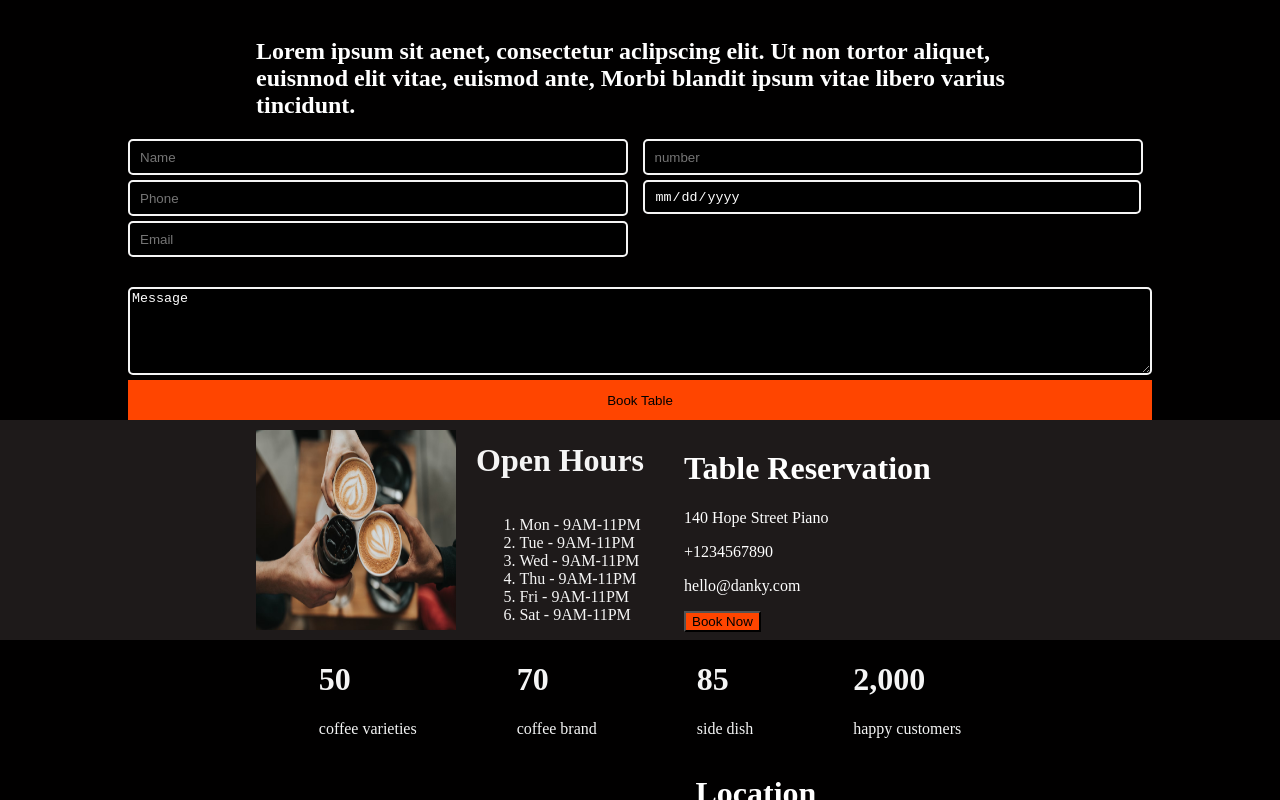
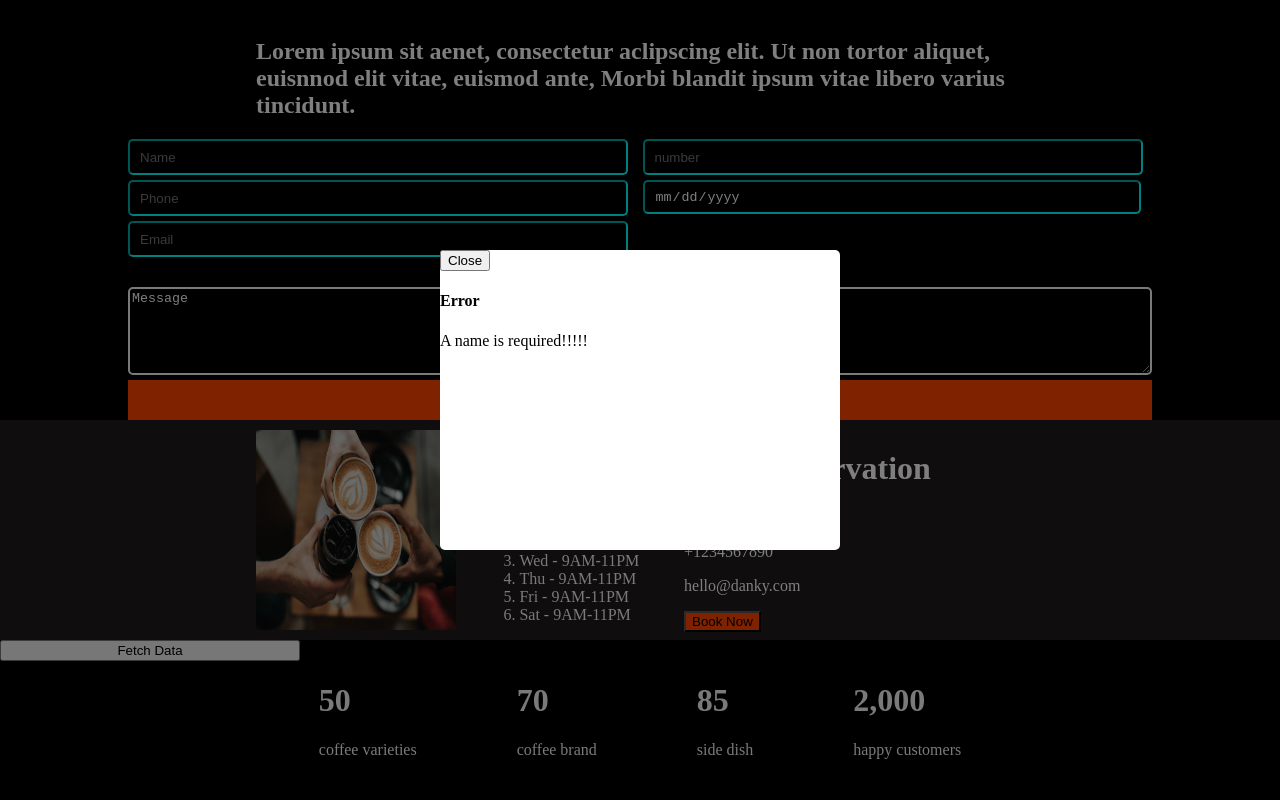
Before and after one commit to JoshuaSiema/COFFEEWEBSITE2, a plain HTML site: page index.html in a window 1280 px wide. Both pictures are taken after a click on the button "Book Table". Shown: the part 539-1339 px from the top of the page. Drawn offline with Linux system fonts and the light colour scheme.

Commit message:
Completed

```diff
--- a/index.css
+++ b/index.css
@@ -4,6 +4,7 @@ body{
     margin: 0;
     background-repeat: no-repeat;
     background-color: rgb(1, 0, 0);
+    position: relative;
 }
 .header{
     display: flex;
@@ -63,6 +64,7 @@ h1{
     margin-right: 10%;
     flex-direction: row;
     gap: 5px;
+    transition: .5 ease-in-out;
 }
 .bottom{
     display: flex;
@@ -84,7 +86,8 @@ h1{
     width: 95%;
     background-color: black;
     color: #fff;
-    border: 2px solid whitesmoke;
+    transition: all .5s ease-in-out;
+    outline: none;
     border-radius: 5px;
     padding-left: 10px;
 }
@@ -148,3 +151,43 @@ h1{
     width: 200px;
 
 }
+.modal{
+    width: 100vw;
+    display: none;
+    position: fixed;
+    height: 100vh;
+    background-color: rgba(0, 0, 0, 0.5);
+    z-index: 100;
+    top: 0px;
+    justify-content: center;
+    align-items: center;
+}
+
+.shown{
+    display: flex;
+}
+
+.hidden{
+    display: none;
+}
+.modal .holder{
+    height: 300px;
+    width: 400px;
+    border-radius: 5px;
+    background-color: #fff;
+}
+
+input{
+
+    border-color: aqua;
+}
+
+input:focus{
+    border-style: dotted;
+    border-color: coral;
+
+}
+
+.fetch_data{
+    width: 300px;
+}
--- a/index.html
+++ b/index.html
@@ -5,13 +5,14 @@
         <link rel="stylesheet" href="index.css">
     </head>
     <body>
+
         <div class="header">
             <h3>Dankuy</h3>
             <a href="">Home</a>
             <a href="">About</a>
             <a href="">Services</a>
-            <a href="">Pages</a>
-            <a href="">Contact</a>
+            <a href="">Login</a>
+            <a href="">Register</a>
             <img src="icon.jpg"/>
         </div>
 
@@ -28,35 +29,35 @@
     <div class="input">
      <div>
 
-        <input type="text" placeholder="Name">
+        <input class="name" type="text" placeholder="Name">
 
 
 
-        <input type="number" placeholder="Phone">
+        <input class="phone" type="number" placeholder="Phone">
 
 
 
-        <input type="Email" placeholder="Email">
+        <input class="email" type="Email" placeholder="Email">
 
 
      </div>
 
      <div>
 
-            <input type="number" placeholder="number">
+            <input class="seat_number" type="number" placeholder="number">
 
 
 
-            <input type="date" placeholder="date">
+            <input class="date" type="date" placeholder="date">
 
     </div>
 
     </div>
 
     <div class="bottom">
-            <textarea>Message</textarea>
+            <textarea class="message">Message</textarea>
 
-        <button type="Book Table">Book Table</button>
+        <button onclick="booknow()" type="Book Table">Book Table</button>
     </div>
 
     <div class="mid">
@@ -79,6 +80,12 @@
             <p>hello@danky.com</p>
             <button type="Book Now">Book Now</button>
         </div>
+    </div>
+
+    <button class="fetch_data" onclick="fetchData()">Fetch Data</button>
+
+    <div class="posts" style="color: white;">
+
     </div>
 
     <div class="info">
@@ -133,5 +140,19 @@
         </div>
     </div>
 
+    <div class="modal">
+        <div class="holder">
+            <button onclick="closeModal()">Close</button>
+            <p class="moda_info">
+            </p>
+        </div>
+    </div>
+
+
+    <script>
+
+    </script>
+    <script src="/index.js"></script>
     </body>
+
 </html>
--- /dev/null
+++ b/index.js
@@ -0,0 +1,98 @@
+let name=document.querySelector(".name");
+let phone=document.querySelector(".phone");
+let email=document.querySelector(".email");
+let seat_number=document.querySelector(".seat_number");
+let message=document.querySelector(".message");
+let info=document.querySelector(".moda_info");
+let modal=document.querySelector(".modal");
+let date=document.querySelector(".date")
+
+
+let posts=document.querySelector(".posts");
+let url="https://jsonplaceholder.typicode.com/posts";
+
+
+
+
+
+
+async function fetchData(){
+    posts.innerHTML = "Loading posts.......";
+    try{
+      let request=await fetch(url);
+      let response=await request.json();
+      console.log(response)
+      let output=" ";
+      response.forEach((post,index)=>{
+        output +=`
+        <div style="color:white;">
+          <h3>${post.title}</h3>
+          <p>${post.body}</p>
+
+
+        <div>`
+      })
+
+      posts.innerHTML=output;
+    }catch(e){
+        posts.innerHTML="An error occured";
+    }
+
+    }
+
+    function booknow(){
+        let ouput = `
+
+        `
+        info.innerHTML=output
+    }
+
+    function closeModal(){
+         modal.style.display="none";
+        //modal.classList.add("hidden");
+        info.innerHTML=" ";
+    }
+
+    function booknow(){
+        let output = "";
+        if (name.value=="") {
+            output=`
+                <h4>Error</h4>
+                <p>A name is required!!!!!</p>
+                `;
+
+        }else if(email.value==""){
+            output=`
+                <h4>Error</h4>
+                <p>An email is required!!!!!</p>
+                `;
+        }else if(phone.value==""){
+        output=`
+            <h4>Error</h4>
+            <p>A phone number is required!!!!!</p>
+            `;
+        }else if(seat_number.value==""){
+            output=`
+                <h4>Error</h4>
+                <p>A seat number is required!!!!!</p>
+                `;
+        }else if(date.value==""){
+            output=`
+                <h4>Error</h4>
+                <p>A date is required!!!!!</p>
+                `;
+        }
+
+
+        else{
+            output=`
+        <h4>successfull book reservation</h4>
+        <p>seat:${seat_number.value}</p>
+        <p>name:${name.value}</p>
+        <p>date:${date.value}</p>
+        `;
+        }
+
+        modal.style.display="flex";
+        info.innerHTML=output;
+    }
```
